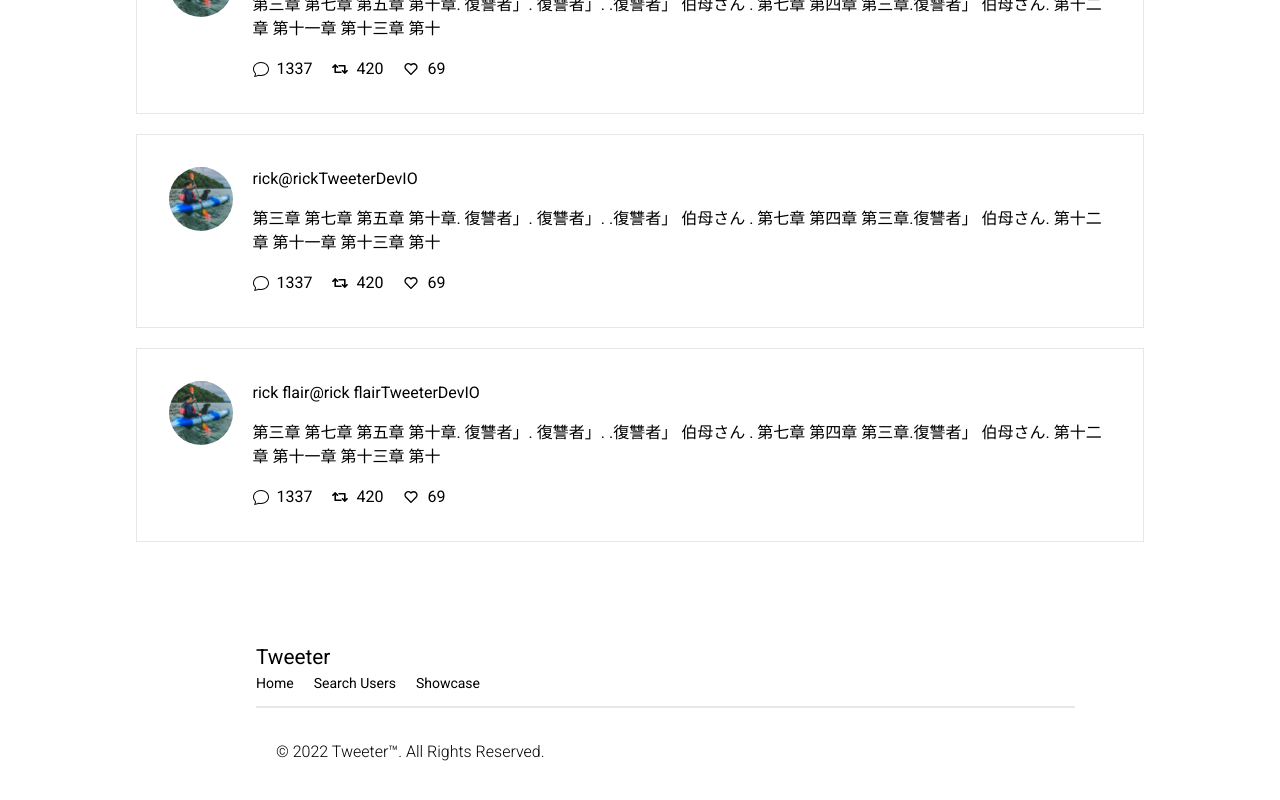
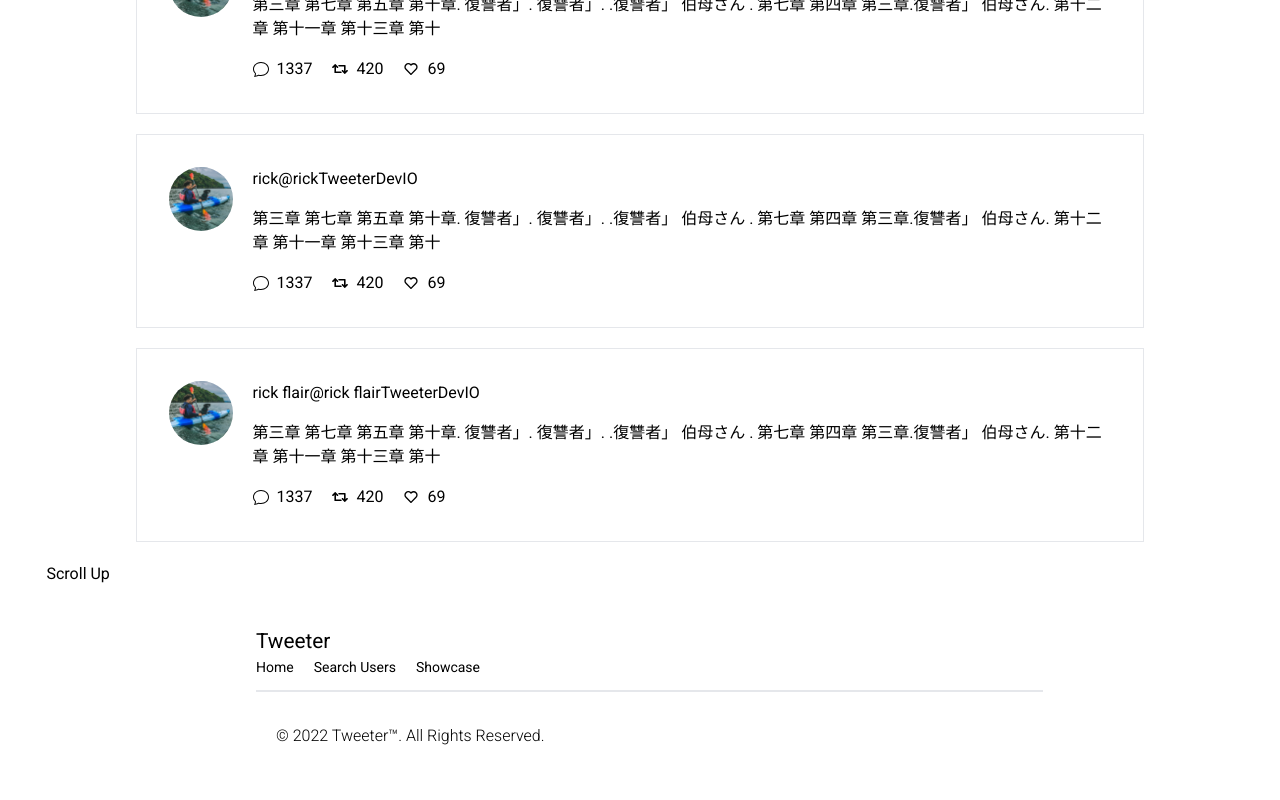
Before and after one commit to BrandonCarp/tweeter, a React (Create React App) app: page /usersearch in a window 1280 px wide. Shown: the part 485-1285 px from the top of the page. Built offline with nearby package versions, Linux system fonts and the light colour scheme; a web font is replaced by a local one.

Commit message:
smooth scrolling

```diff
--- a/package.json
+++ b/package.json
@@ -18,6 +18,7 @@
     "react-icons": "^4.4.0",
     "react-router-dom": "^6.4.1",
     "react-scripts": "5.0.1",
+    "react-scroll": "^1.8.9",
     "typescript": "^4.9.4",
     "web-vitals": "^2.1.4"
   },
--- a/src/App.tsx
+++ b/src/App.tsx
@@ -7,12 +7,14 @@ import { UserSearch } from "./Components/User Search Page/UserSearch";
 import { HamburgerLinks } from "./Components/HamburgerLinks";
 import { MobileFooter } from "./Components/MobileFooter";
 import { AnimatePresence, motion } from "framer-motion";
+import { ScrollToTop } from "./Components/ScrollToTop";
 
 export const App = () => {
 
 
   return (
     <div>
+      <ScrollToTop />
       <AnimatePresence>
         <motion.div
           className="sticky top-0 z-50 bg-white"
@@ -24,6 +26,7 @@ export const App = () => {
         </motion.div>
       </AnimatePresence>
       <Routes>
+
         <Route path="/" element={<Home />} />
         <Route path="/usersearch" element={<UserSearch />} />
         <Route path="/showcase" element={<TweetShowcase />} />
--- a/src/Components/MobileFooter.tsx
+++ b/src/Components/MobileFooter.tsx
@@ -7,7 +7,7 @@ import { MdPersonSearch } from "react-icons/md";
 export function MobileFooter() {
   return (
     <div>
-      <div className=" mt-20  space-y-3 flex flex-col items-center md:items-start md:ml-[20%]  md:h-20">
+      <div className=" md:m-10 space-y-3 flex flex-col items-center md:items-start md:ml-[20%]  md:h-20">
         <div className="flex flex-col invisible md:visible  ">
           <h1 className="text-baselg">Tweeter</h1>
           <ul className=" flex space-x-5 text-sm ">
--- /dev/null
+++ b/src/Components/ScrollToTop.ts
@@ -0,0 +1,13 @@
+import React, { useEffect } from "react";
+import { useLocation } from "react-router-dom";
+
+export const ScrollToTop = () => {
+   const {pathname} = useLocation();
+
+
+   useEffect(() => {
+    window.scrollTo(0, 0);
+   }, [pathname]);
+
+   return null;
+}
--- a/src/Components/User Search Page/UserSearch.tsx
+++ b/src/Components/User Search Page/UserSearch.tsx
@@ -1,18 +1,24 @@
 import React from "react";
 import { UserSearchBar } from "./UserSearchBar";
 import { UserList } from "./UserList";
+import { ScrollFunc } from "../scrollFunc";
+
+
 
 
 
 export function UserSearch() {
   const userData = ["Dio", "Morty", "rick", "rick flair"];
 
+
   return (
-    <div className="relative mx-auto  ">
+    <div className="relative mx-auto  " id="topApp">
       <div className="flex  display-center justify-center">
         <div>
           <UserSearchBar />
           <UserList userData={userData} />
+          <button onClick={ScrollFunc}>Scroll Up</button>
+
         </div>
       </div>
     </div>
--- a/src/Components/User Search Page/Users.tsx
+++ b/src/Components/User Search Page/Users.tsx
@@ -4,7 +4,7 @@ import React from "react";
 import { BsChat } from "react-icons/bs";
 import { FaRetweet } from "react-icons/fa";
 import { BiHeart } from "react-icons/bi";
-import { UserInfo } from "./interfaces";
+import { UserInfo } from "../interfaces";
 
 export const Users: React.FC<UserInfo> = ({ name, picture }) => {
   return (
--- /dev/null
+++ b/src/Components/scrollFunc.ts
@@ -0,0 +1,4 @@
+
+export const ScrollFunc = (e: React.MouseEvent<HTMLButtonElement>) => {
+  window.scrollTo(0, 0);
+}
```
Also changed, not shown: src/Components/interfaces.ts (renamed from src/Components/User Search Page/interfaces.ts), 1 other file (tests, documents, lock files or other folders).
